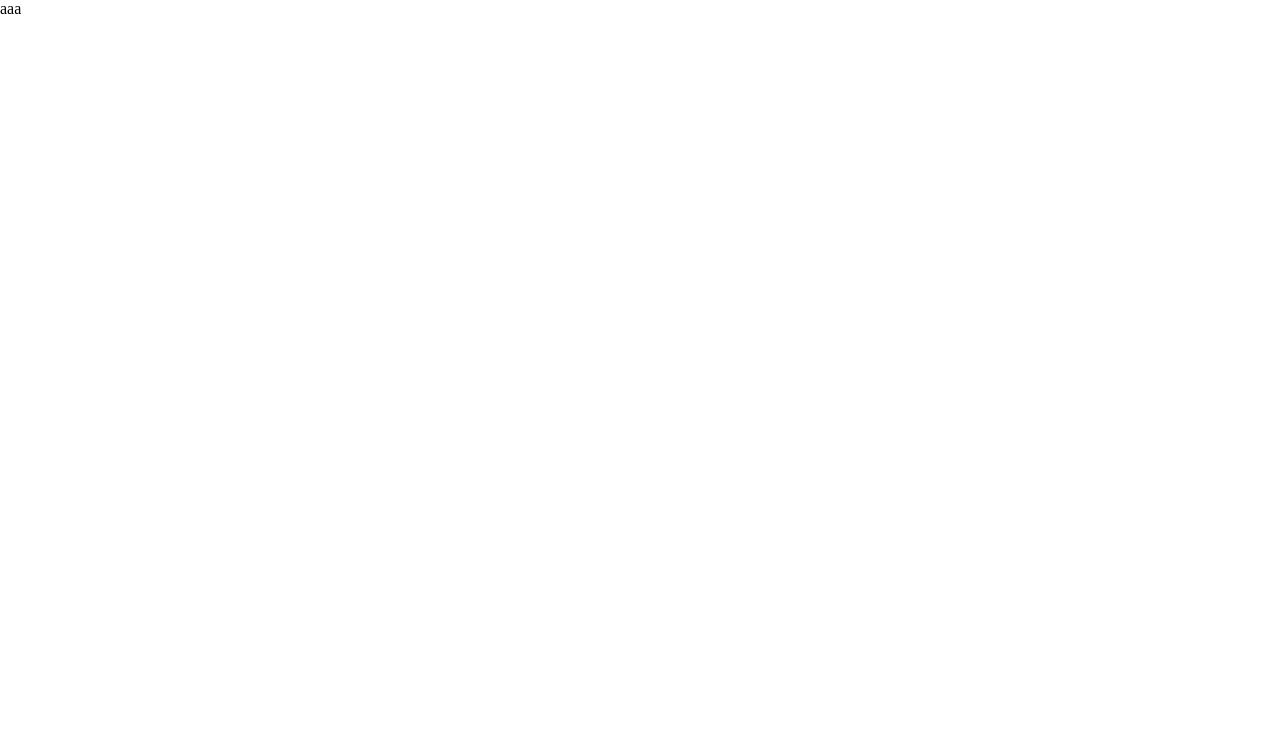
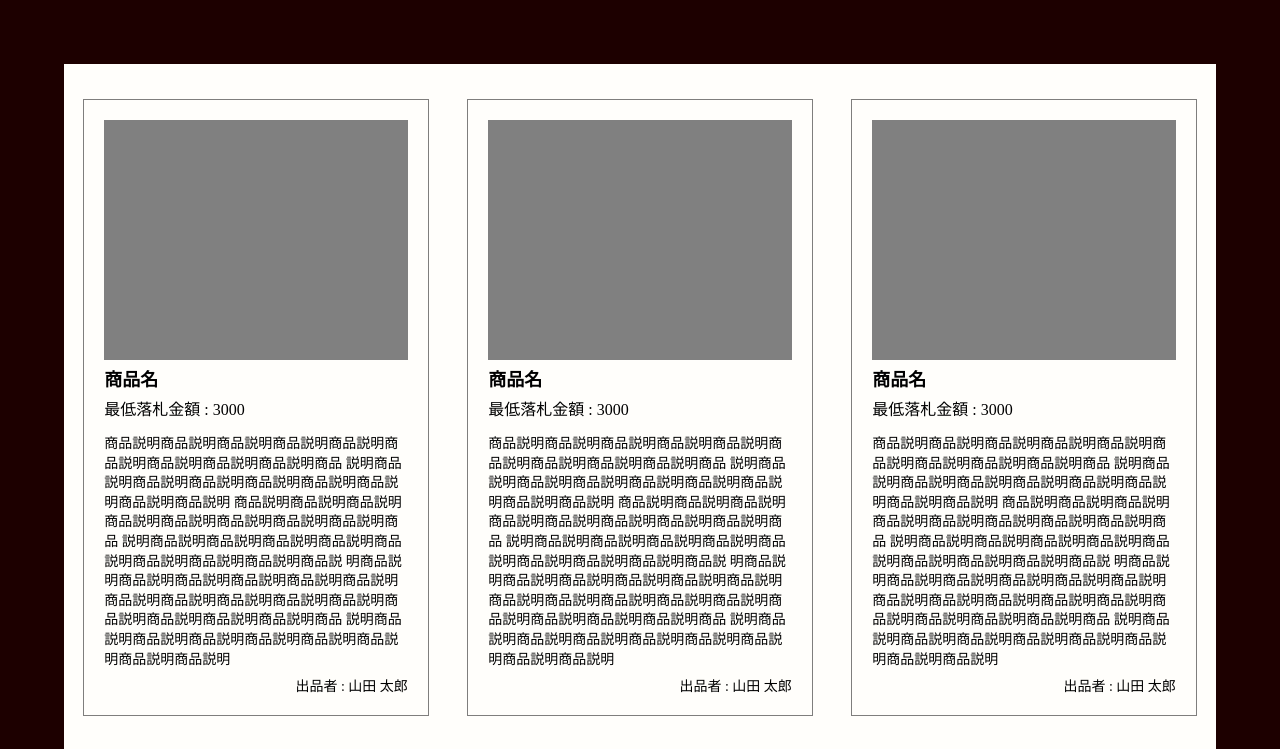
Before and after one commit to kohama66/auction, a Vue app: page /catalog in a window 1280 px wide. Shown: the top 749 px of the page. Built offline with nearby package versions, Linux system fonts and the light colour scheme.

Commit message:
add catalog

```diff
--- /dev/null
+++ b/src/components/organisms/CatalogList.vue
@@ -0,0 +1,41 @@
+<template>
+  <div class="list">
+    <CatalogListItem />
+    <CatalogListItem />
+    <CatalogListItem />
+    <CatalogListItem />
+    <CatalogListItem />
+  </div>
+</template>
+
+<script lang="ts">
+import { defineComponent } from "@vue/runtime-core";
+import CatalogListItem from "./CatalogListItem.vue";
+
+export default defineComponent({
+  name: "CatalogList",
+  components: {
+    CatalogListItem,
+  },
+});
+</script>
+
+<style lang="scss" scoped>
+.list {
+  background-color: #fffefb;
+  width: 100%;
+  display: flex;
+  flex-wrap: wrap;
+  justify-content: space-around;
+  padding-top: 35px;
+  &::after {
+    content: "";
+    display: block;
+    width: 30%;
+    max-width: 350px;
+  }
+  .catalog-list-item {
+    margin: 0 0 35px;
+  }
+}
+</style>
--- /dev/null
+++ b/src/components/organisms/CatalogListItem.vue
@@ -0,0 +1,61 @@
+<template>
+  <div class="catalog-list-item">
+    <figure class="image"></figure>
+    <h2 class="title">商品名</h2>
+    <p class="price">最低落札金額 : 3000</p>
+    <p class="description">
+      商品説明商品説明商品説明商品説明商品説明商品説明商品説明商品説明商品説明商品
+      説明商品説明商品説明商品説明商品説明商品説明商品説明商品説明商品説明
+      商品説明商品説明商品説明商品説明商品説明商品説明商品説明商品説明商品
+      説明商品説明商品説明商品説明商品説明商品説明商品説明商品説明商品説明商品説
+      明商品説明商品説明商品説明商品説明商品説明商品説明
+      商品説明商品説明商品説明商品説明商品説明商品説明商品説明商品説明商品説明商品
+      説明商品説明商品説明商品説明商品説明商品説明商品説明商品説明商品説明
+    </p>
+    <div class="seller">
+      <p>出品者 : 山田 太郎</p>
+    </div>
+  </div>
+</template>
+
+<script lang="ts">
+import { defineComponent } from "@vue/runtime-core";
+
+export default defineComponent({
+  name: "CatalogListItem",
+});
+</script>
+
+<style lang="scss" scoped>
+.catalog-list-item {
+  width: 30%;
+  max-width: 350px;
+  padding: 20px;
+  border: 1px solid rgba(0, 0, 0, 0.5);
+  .image {
+    height: 240px;
+    width: 100%;
+    background-color: gray;
+  }
+  .title {
+    font-size: 18px;
+    font-weight: bold;
+    padding: 10px 0;
+  }
+  .price {
+    font-size: 16px;
+  }
+  .description {
+    margin-top: 15px;
+    font-size: 14px;
+    line-height: 1.4em;
+  }
+  .seller {
+    padding: 10px 0 0;
+    text-align: right;
+    p {
+      font-size: 14px;
+    }
+  }
+}
+</style>
--- a/src/views/Catalog.vue
+++ b/src/views/Catalog.vue
@@ -1,11 +1,25 @@
 <template>
-  <div>aaa</div>
+  <div class="catalog">
+    <CatalogList />
+  </div>
 </template>
 
 <script lang="ts">
+import CatalogList from "@/components/organisms/CatalogList.vue";
 import { defineComponent } from "vue";
 
 export default defineComponent({
   name: "Catalog",
+  components: {
+    CatalogList,
+  },
 });
 </script>
+
+<style lang="scss" scoped>
+.catalog {
+  background-color: #1d0000;
+  min-height: 100vh;
+  padding: 5%;
+}
+</style>
```
